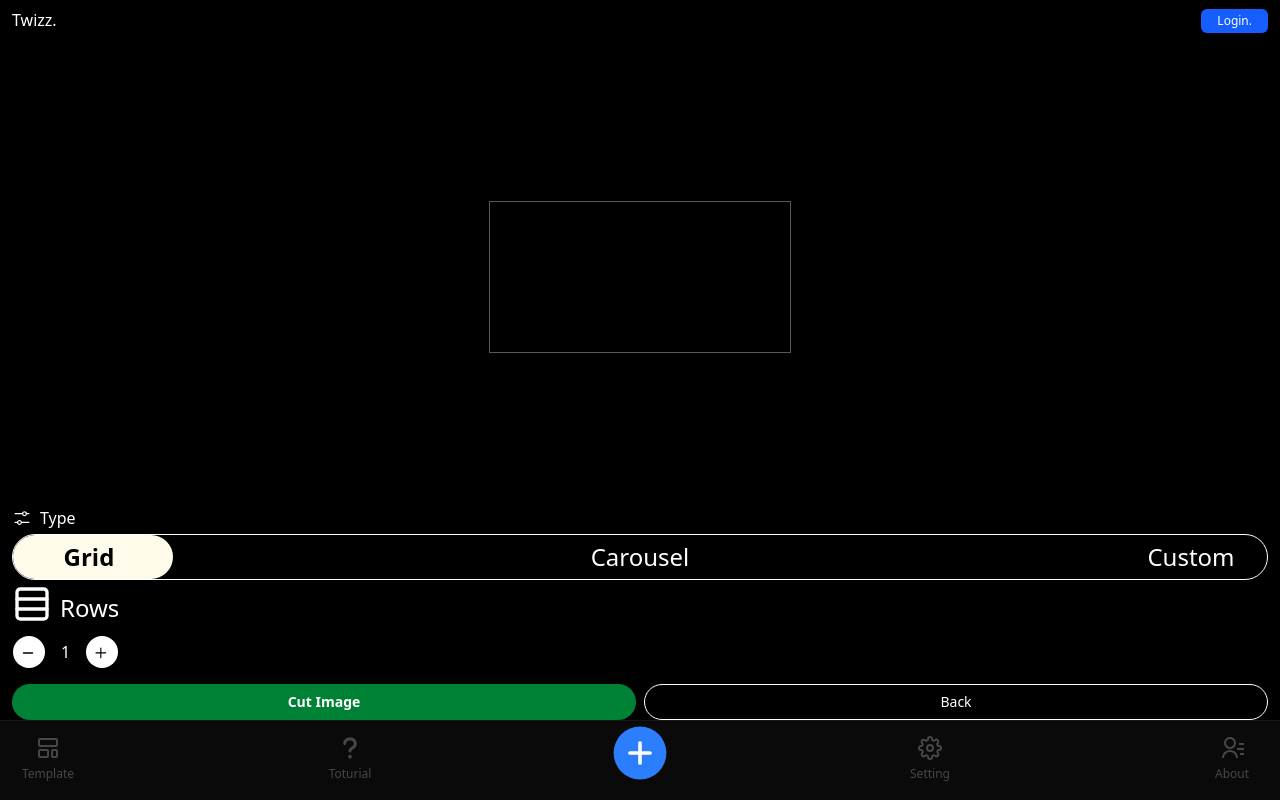
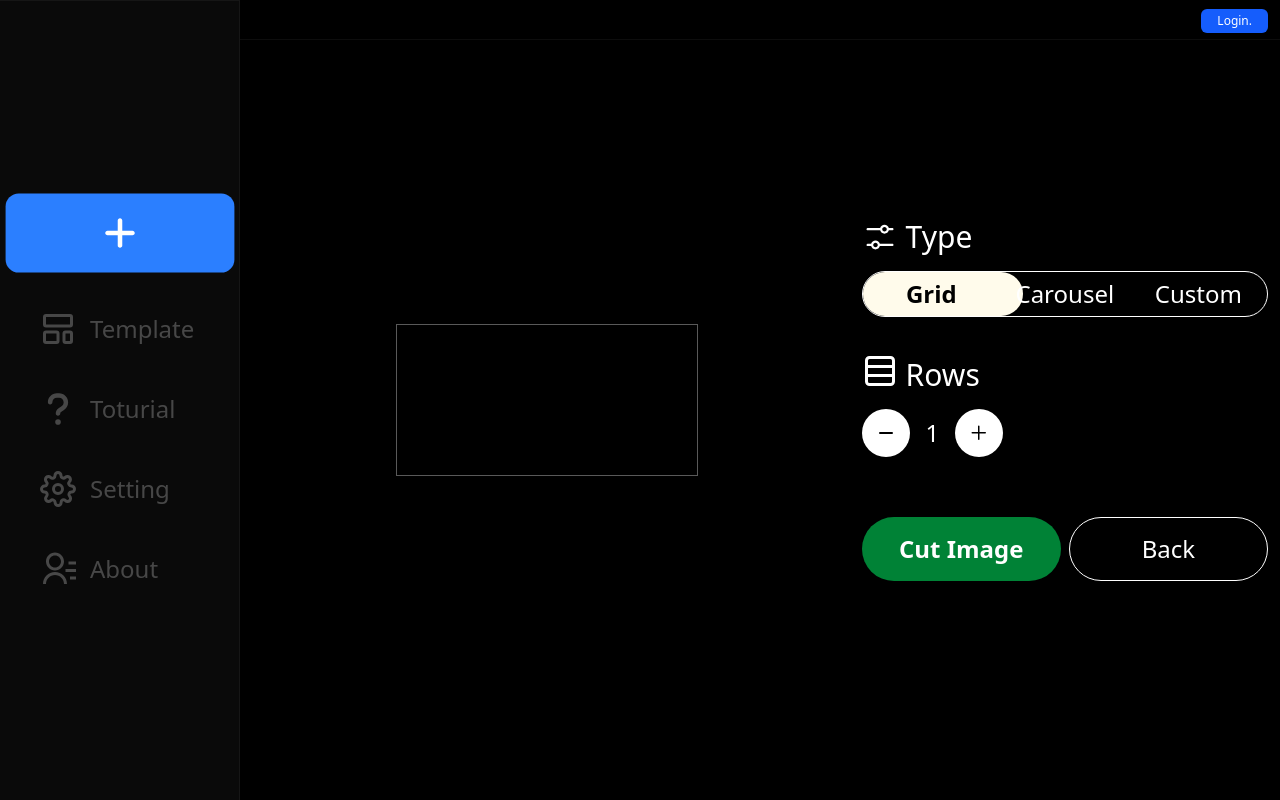
Before and after one commit to MuhYafiTaqq/web_asli, a React (Vite) app: page /Algoritma in a window 1280 px wide. Built offline with nearby package versions, Linux system fonts and the light colour scheme.

Commit message:
modified:   src/App.jsx 	modified:   src/components/Header.jsx 	modified:   src/components/Navbar.jsx 	modified:   src/pages/Home.jsx 	modified:   src/pages/Potong/Algoritma.jsx 	modified:   src/pages/Potong/Result.jsx

```diff
--- a/src/App.jsx
+++ b/src/App.jsx
@@ -7,9 +7,11 @@ function App() {
     <div>
       <Navbar />
       <Header />
-      <main className="container">
-        <AppRoutes />
-      </main>
+      <div className='md:ml-60'>
+        <main className="container md:mx-auto">
+          <AppRoutes />
+        </main>
+      </div>
     </div>
   );
 }
--- a/src/components/Header.jsx
+++ b/src/components/Header.jsx
@@ -2,7 +2,7 @@ import React from 'react'
 
 const Header = () => {
     return (
-        <div className='fixed flex justify-between items-center top-0 h-10 w-full px-3'>
+        <div className='fixed flex justify-between items-center bg-neutral-950 border-b-1 border-white/5 top-0 h-10 w-full px-3 md:bg-transparent'>
             <h1 className='text-white'>Twizz.</h1>
             <div>
                 <button className='bg-blue-600 px-4 py-1 rounded-md text-xs text-white'>
--- a/src/components/Navbar.jsx
+++ b/src/components/Navbar.jsx
@@ -15,41 +15,41 @@ export default function Navbar() {
     }
 
     const isActive = (menu) => active === menu
-        ? 'text-white scale-105'
+        ? 'text-white scale-105 md:bg-white/5'
         : 'text-white/25';
 
     return (
-        <nav className='fixed bottom-0 w-full h-20 flex justify-between bg-neutral-950 border-t border-white/5 py-2 px-3'>
-            <Link to="/Template" onClick={() => clickHandle("Template")}>
-                <div className={`h-15 w-18 flex flex-col gap-1.5 justify-center items-center text-xs transition-all duration-300 ease-in-out ${isActive("Template")}`}>
-                    <LuLayoutTemplate className='text-2xl' />
+        <nav className='fixed bottom-0 w-full h-20 flex justify-between bg-neutral-950 border-t border-white/5 py-2 px-3 z-100 md:w-60 md:h-full md:flex-col md:justify-center md:items-start md:border-r md:gap-2'>
+            <Link to="/Template" onClick={() => clickHandle("Template")} className='md:w-full md:mx-2'>
+                <div className={`h-15 w-18 flex flex-col gap-1.5 justify-center items-center text-xs transition-all duration-300 ease-in-out ${isActive("Template")} md:flex-row md:h-18 md:w-50 md:text-2xl md:pl-5 md:justify-start md:rounded-xl`}>
+                    <LuLayoutTemplate className='text-2xl md:text-4xl md:mr-2' />
                     Template
                 </div>
             </Link>
 
-            <Link to="/Toturial" onClick={() => clickHandle("Toturial")}>
-                <div className={`h-15 w-18 flex flex-col gap-1.5 justify-center items-center text-xs transition-all duration-300 ease-in-out ${isActive("Toturial")}`}>
-                    <FaQuestion className='text-2xl' />
+            <Link to="/Toturial" onClick={() => clickHandle("Toturial")} className='md:w-full md:mx-2'>
+                <div className={`h-15 w-18 flex flex-col gap-1.5 justify-center items-center text-xs transition-all duration-300 ease-in-out ${isActive("Toturial")} md:flex-row md:h-18 md:w-50 md:text-2xl md:pl-5 md:justify-start md:rounded-xl`}>
+                    <FaQuestion className='text-2xl md:text-4xl md:mr-2' />
                     Toturial
                 </div>
             </Link>
 
-            <Link to="/" onClick={() => clickHandle("Home")}>
-                <div className={`h-12 w-12 flex flex-col gap-1.5 justify-center items-center rounded-full transition-all duration-300 ease-in-out ${active == 'Home' ? 'text-white scale-110 bg-blue-500' : 'bg-blue-500/65' }`}>
-                    <FaPlus className={`text-2xl ${active == 'Home' ? 'text-white scale-110' : 'text-white/65' }`} />
+            <Link to="/" onClick={() => clickHandle("Home")} className='md:-order-1 md:w-full md:mx-1'>
+                <div className={`h-12 w-12 flex flex-col gap-1.5 justify-center items-center rounded-full transition-all duration-300 ease-in-out ${active == 'Home' ? 'text-white scale-110 bg-blue-500' : 'bg-blue-500/65'} md:w-52 md:h-18 md:rounded-xl md:mb-4`}>
+                    <FaPlus className={`text-2xl ${active == 'Home' ? 'text-white scale-110' : 'text-white/65' } md:text-3xl`} />
                 </div>
             </Link>
 
-            <Link to="/Setting" onClick={() => clickHandle("Setting")}>
-                <div className={`h-15 w-18 flex flex-col gap-1.5 justify-center items-center text-xs transition-all duration-300 ease-in-out ${isActive("Setting")}`}>
-                    <FiSettings className='text-2xl' />
+            <Link to="/Setting" onClick={() => clickHandle("Setting")} className='md:w-full md:mx-2'>
+                <div className={`h-15 w-18 flex flex-col gap-1.5 justify-center items-center text-xs transition-all duration-300 ease-in-out ${isActive("Setting")} md:flex-row md:h-18 md:w-50 md:text-2xl md:pl-5 md:justify-start md:rounded-xl`}>
+                    <FiSettings className='text-2xl md:text-4xl md:mr-2' />
                     Setting
                 </div>
             </Link>
 
-            <Link to="/About" onClick={() => clickHandle("About")}>
-                <div className={`h-15 w-18 flex flex-col gap-1.5 justify-center items-center text-xs transition-all duration-300 ease-in-out ${isActive("About")}`}>
-                    <RiContactsLine className='text-2xl' />
+            <Link to="/About" onClick={() => clickHandle("About")} className='md:w-full md:mx-2'>
+                <div className={`h-15 w-18 flex flex-col gap-1.5 justify-center items-center text-xs transition-all duration-300 ease-in-out ${isActive("About")} md:flex-row md:h-18 md:w-50 md:text-2xl md:pl-5 md:justify-start md:rounded-xl`}>
+                    <RiContactsLine className='text-2xl md:text-4xl md:mr-2' />
                     About
                 </div>
             </Link>
--- a/src/pages/Potong/Algoritma.jsx
+++ b/src/pages/Potong/Algoritma.jsx
@@ -320,18 +320,18 @@ const Algoritma = () => {
     };
 
     return (
-        <div className='h-dvh px-3 pt-12 pb-20 flex flex-col'>
-            <div ref={prevRef} className="flex flex-col justify-center h-3/4 items-center ">
+        <div className='h-dvh px-3 pt-12 pb-20 flex flex-col md:flex-row md:py-10 md:pl-aut md:gap-5'>
+            <div ref={prevRef} className="flex flex-col justify-center h-3/4 items-center md:h-full md:w-3/5">
                 <canvas ref={canvasRef} className='border-1 border-white/35'></canvas>
             </div>
 
-            <div className='h-1/3 flex items-center'>
+            <div className='h-1/3 flex items-center md:h-full md:w-2/5'>
                 <div className='w-full'>
-                    <p className="flex items-center gap-2 text-white mb-1 text-md">
-                        <VscSettings className="h-5 w-5"/>
+                    <p className="flex items-center gap-2 text-white mb-1 text-md md:text-3xl md:mb-4">
+                        <VscSettings className="h-5 w-5 md:h-9 md:w-9"/>
                         Type
                     </p>
-                    <div className={`inline-flex w-full p-0.5 py-1.5 justify-between border-1 border-white rounded-full relative`}>
+                    <div className={`inline-flex w-full p-0.5 py-1.5 justify-between border-1 border-white rounded-full relative md:mb-8`}>
                         <span className={`absolute md:w-40 w-27 h-full bg-amber-50 top-0 rounded-full z-1 ${cropMode === "grid" ? "left-0" : cropMode === "custom" ? "right-0" : "left-1/2 transform -translate-x-1/2 md:right-40"}`}></span>
                         <button onClick={() => { setCropMode("grid"); resetGrid(); }}
                             className={`text-sm md:text-2xl md:w-37 z-2 w-25 px-4 rounded ${cropMode === "grid" ? "text-black font-bold" : "text-white"}`}>
@@ -347,21 +347,21 @@ const Algoritma = () => {
                         </button>
                     </div>
 
-                    <div className={`flex ${cropMode != "grid" ? "gap-5" : "" } mt-1`}>
+                    <div className={`flex ${cropMode != "grid" ? "gap-5 md:gap-15" : "" } mt-1`}>
                         <div className="">
                             {(cropMode === "custom" || cropMode === "carousel") && (
                             <>
-                                <p className="flex md:text-2xl items-center gap-2 text-white mb-1 text-md">
-                                    <HiOutlineViewColumns className="h-5 w-5 md:w-10 md:h-10 md:mb-2"/>
+                                <p className="flex md:text-3xl items-center gap-2 text-white mb-1 text-md md:mb-3">
+                                    <HiOutlineViewColumns className="h-5 w-5 md:w-9 md:h-9 md:mb-2"/>
                                     Columns
                                 </p>
-                                <div className='flex justify-center items-center'>
-                                    <button onClick={handleRemoveColumn} className="relative text-lg bg-white text-black font-bold w-8 h-8 rounded-full">
-                                        <HiOutlineMinusSm className='absolute top-2 left-1.5' />
+                                <div className='flex items-center'>
+                                    <button onClick={handleRemoveColumn} className="relative text-lg bg-white text-black font-bold w-8 h-8 rounded-full md:w-12 md:h-12">
+                                        <HiOutlineMinusSm className='absolute top-2 left-1.5  md:text-2xl md:top-3 md:left-3' />
                                     </button>
-                                    <h6 className="inline-flex text-white px-4">{gridCols}</h6>
-                                    <button onClick={handleAddColumn} className=" relative text-lg bg-white text-black font-bold  w-8 h-8 rounded-full">
-                                        <GoPlus className='absolute top-2 left-1.5' />
+                                    <h6 className="inline-flex text-white px-4 md:text-2xl">{gridCols}</h6>
+                                    <button onClick={handleAddColumn} className=" relative text-lg bg-white text-black font-bold  w-8 h-8 rounded-full md:w-12 md:h-12">
+                                        <GoPlus className='absolute top-2 left-1.5  md:text-2xl md:top-3 md:left-3' />
                                     </button>
                                 </div>
                             </>
@@ -371,26 +371,26 @@ const Algoritma = () => {
                         <div className="">
                             {(cropMode === "custom" || cropMode === "grid") && (
                             <>
-                                <p className="flex md:text-2xl items-center gap-2 text-white mb-1 text-md">
-                                    <LuRows3 className="w-5 h-5 md:w-10 md:h-10 md:mb-2"/>
+                                <p className="flex md:text-3xl items-center gap-2 text-white mb-1 text-md md:mb-3">
+                                    <LuRows3 className="w-5 h-5 md:w-9 md:h-9 md:mb-2"/>
                                     Rows
                                 </p>
                                 <div className='flex justify-center items-center'>
-                                    <button onClick={handleRemoveRow} className="relative text-lg bg-white text-black font-bold w-8 h-8 rounded-full">
-                                        <HiOutlineMinusSm className='absolute top-2 left-1.5' />
+                                    <button onClick={handleRemoveRow} className="relative text-lg bg-white text-black font-bold w-8 h-8 rounded-full md:w-12 md:h-12">
+                                        <HiOutlineMinusSm className='absolute top-2 left-1.5 md:text-2xl md:top-3 md:left-3' />
                                     </button>
-                                    <h6 className="inline-flex text-white px-4">{gridRows}</h6>
-                                    <button onClick={handleAddRow} className="relative text-lg bg-white text-black w-8 h-8 font-bold rounded-full">
-                                        <GoPlus className='absolute top-2 left-1.5' />
+                                    <h6 className="inline-flex text-white px-4 md:text-2xl">{gridRows}</h6>
+                                    <button onClick={handleAddRow} className="relative text-lg bg-white text-black w-8 h-8 font-bold rounded-full md:w-12 md:h-12">
+                                        <GoPlus className='absolute top-2 left-1.5 md:text-2xl md:top-3 md:left-3' />
                                     </button>
                                 </div>
                             </>
                             )}
                         </div>
                     </div>
-                    <div className="w-full flex mt-4 gap-2">
-                        <button onClick={handleCrop} className="text-sm bg-green-700 font-bold text-white w-1/2 py-2 rounded-full">Cut Image</button>
-                        <button onClick={() => navigate("/Home")} className="text-sm border-1 border-white text-white w-1/2 py-0.5 rounded-full">Back</button>
+                    <div className="w-full flex mt-4 gap-2 md:mt-15">
+                        <button onClick={handleCrop} className="text-sm bg-green-700 font-bold text-white w-1/2 py-2 rounded-full md:py-4 md:text-2xl">Cut Image</button>
+                        <button onClick={() => navigate('/')} className="text-sm border-1 border-white text-white w-1/2 py-0.5 rounded-full md:text-2xl">Back</button>
                     </div>
                 </div>
             </div>
--- a/src/pages/Potong/Result.jsx
+++ b/src/pages/Potong/Result.jsx
@@ -9,8 +9,8 @@ export default function Result() {
 
     return (
         <>
-            <div className="min-h-dvh flex md:container md:mx-auto flex-col md:flex-row justify-center items-center z-1">
-                <div className={`grid md:ml-25 pt-6 text-center md:max-h-dvh grid-cols-3 gap-1 min-h-4/5 p-2`}>
+            <div className="min-h-dvh flex px-3 pt-12 pb-20 md:container md:mx-auto flex-col md:flex-row justify-center items-center -z-1 md:gap-5 md:h-auto">
+                <div className={`grid mb-3 text-center md:max-h-dvh grid-cols-3 gap-1 min-h-4/5 -z-1`}>
                     {croppedImages.map((src, index) => (
                         <div key={index} className="flex flex-col items-center relative">
                             <img src={src} alt={`Cropped ${index + 1}`} className="border border-black" />
@@ -20,7 +20,7 @@ export default function Result() {
                         </div>
                     ))}
                 </div>
-                <div className="text-center px-2 w-full h-50 flex flex-col pb-13 border-t-1 pt-2 border-t-white ">
+                <div className="text-center px-2 w-full h-50 flex flex-col pb-13 border-t-1 pt-2 border-white/25 ">
                     <h6 className="text-white md:text-3xl font-bold text-xl">Here The Result</h6>
                     <div className="flex w-full md:mt-7 md:mb-5 mb-2 mt-4 gap-2">
                         <button
```
Also changed, not shown: src/pages/Home.jsx (+6 -6 lines).
